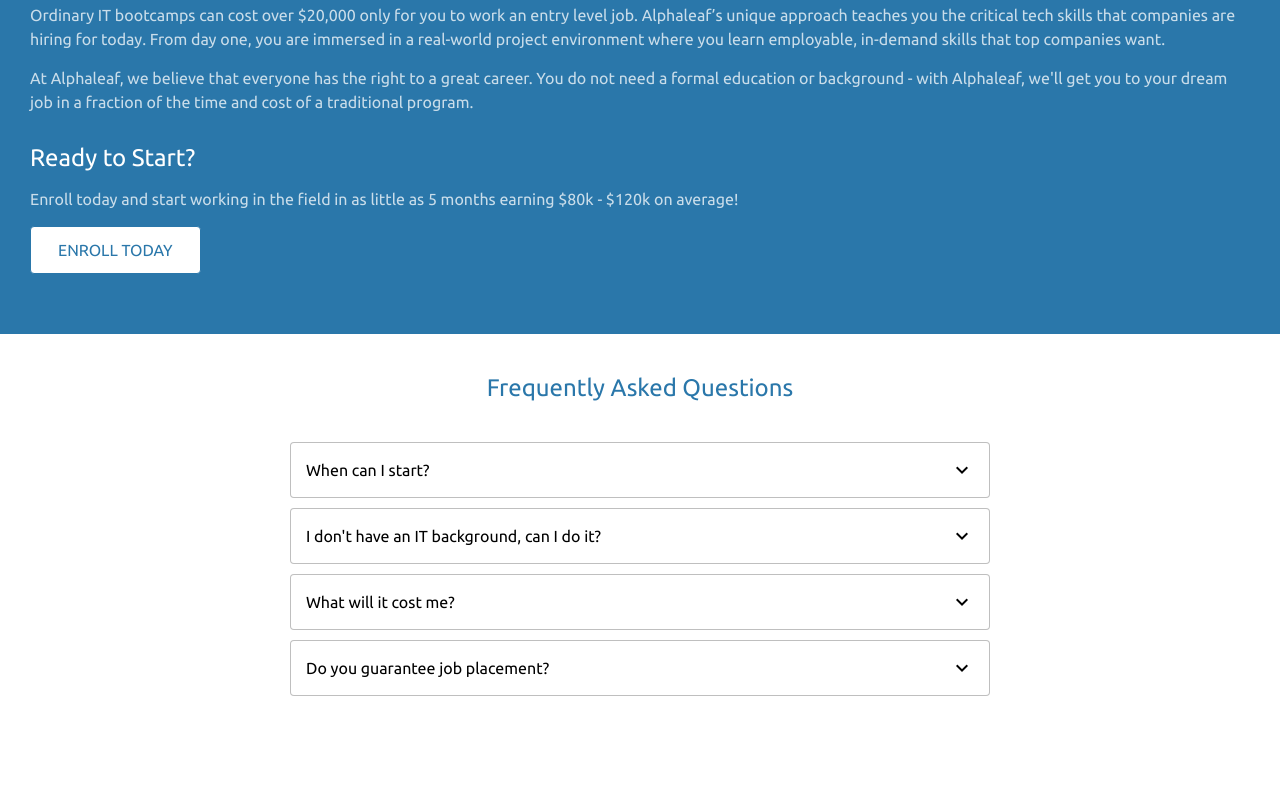
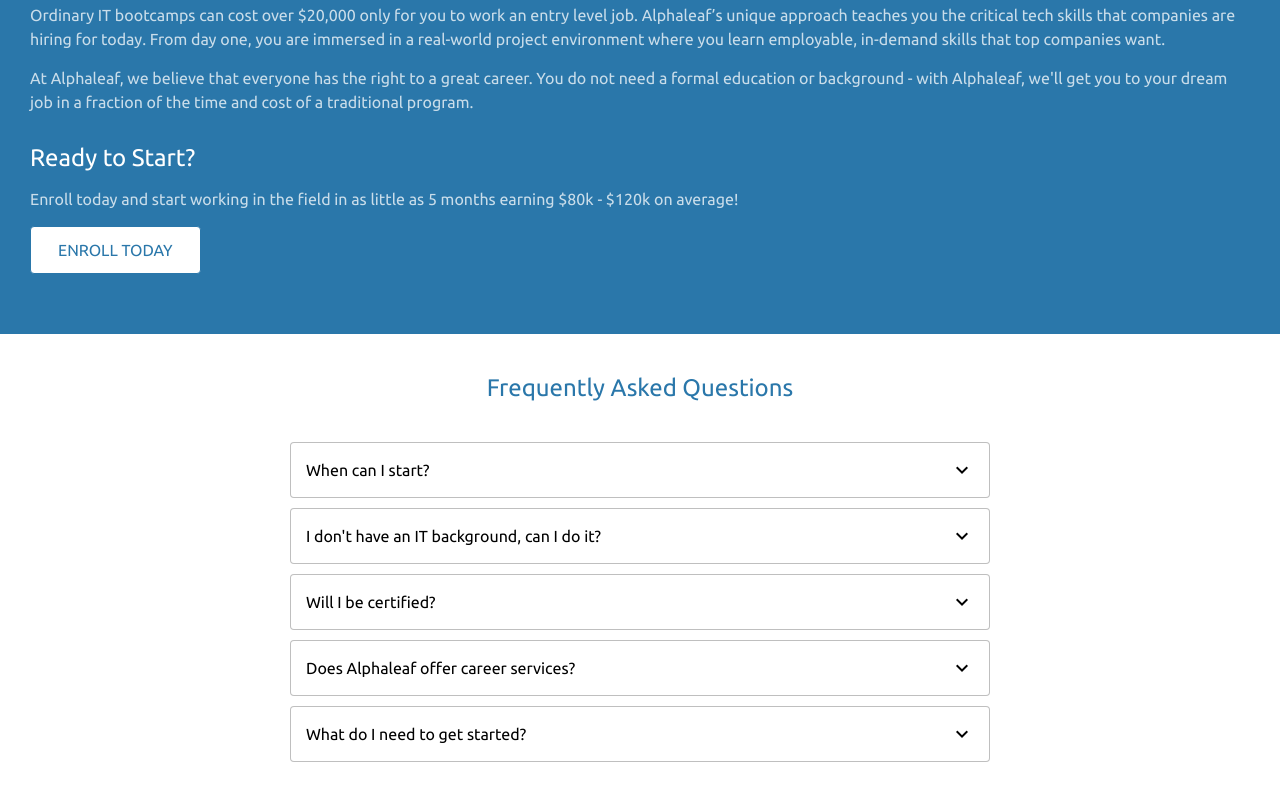
Before and after one commit to BurkeDesigns/alphaleaf, a Vue app: page / in a window 1280 px wide. Shown: the part 1423-2223 px from the top of the page. Built offline with nearby package versions, Linux system fonts and the light colour scheme.

Commit message:
Update Home.vue

```diff
--- a/src/views/Home.vue
+++ b/src/views/Home.vue
@@ -206,17 +206,22 @@
             {
                 label:"I don't have an IT background, can I do it?",
                 expand: false,
-                content: 'Lorem ipsum dolor sit amet, consectetur adipiscing elit. In magna mi, scelerisque interdum sagittis a, accumsan a ipsum. Morbi ullamcorper sollicitudin imperdiet. Nam vitae pharetra nisi. Nam commodo vulputate lectus sed pulvinar. Aliquam nec venenatis erat.'
+                content: 'Of course you can! We believe in your future...?'
             },
             {
-                label:"What will it cost me?",
+                label:"Will I be certified?",
                 expand: false,
-                content: 'Lorem ipsum dolor sit amet, consectetur adipiscing elit. In magna mi, scelerisque interdum sagittis a, accumsan a ipsum. Morbi ullamcorper sollicitudin imperdiet. Nam vitae pharetra nisi. Nam commodo vulputate lectus sed pulvinar. Aliquam nec venenatis erat.'
+                content: 'At the end of our course you will...'
             },
             {
-                label:"Do you guarantee job placement?",
+                label:"Does Alphaleaf offer career services?",
                 expand: false,
-                content: 'Lorem ipsum dolor sit amet, consectetur adipiscing elit. In magna mi, scelerisque interdum sagittis a, accumsan a ipsum. Morbi ullamcorper sollicitudin imperdiet. Nam vitae pharetra nisi. Nam commodo vulputate lectus sed pulvinar. Aliquam nec venenatis erat.'
+                content: 'Yes, Alphaleaf will provide...'
+            },
+            {
+                label:"What do I need to get started?",
+                expand: false,
+                content: 'We require all students to have a laptop.'
             },
         ]
       }
```
